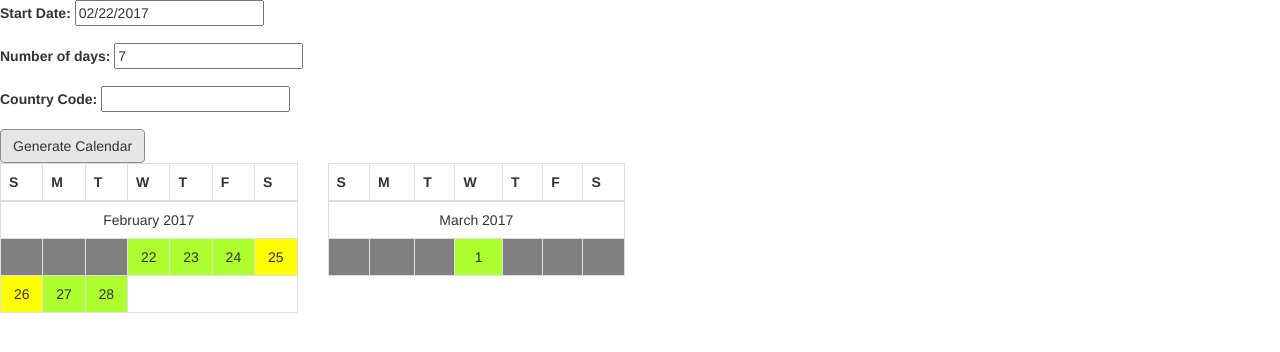
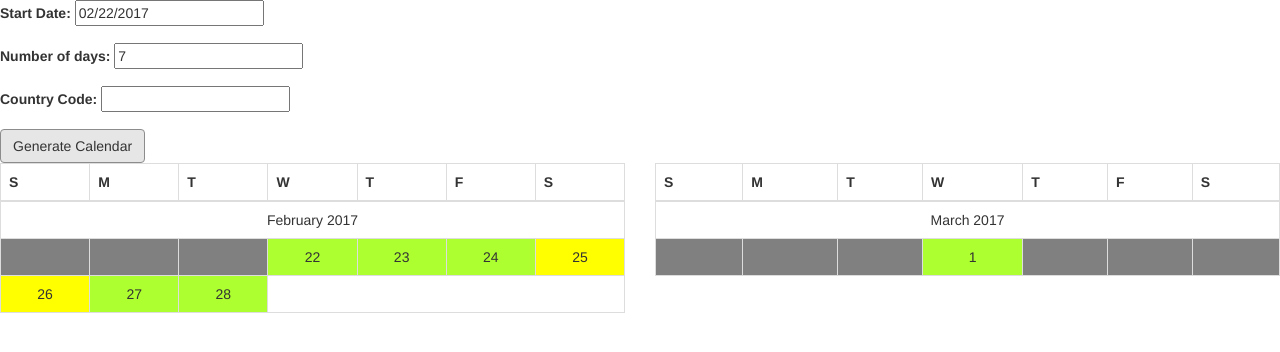
Before and after one commit to cyaiox/calendar-prosoft, a plain HTML site: page index.html in a window 1280 px wide. Both pictures are taken after a click on the link "Generate Calendar". Drawn offline with nearby package versions, Linux system fonts and the light colour scheme.

Commit message:
last commit

```diff
--- a/index.html
+++ b/index.html
@@ -57,7 +57,7 @@
     </div>
 
     <div class="row" ng-if="show_calendar" ng-repeat="year in calendar track by $index">
-        <div class="col-lg-3" ng-repeat="month in year track by $index">
+        <div class="col-lg-6" ng-repeat="month in year track by $index">
             <table class="table table-bordered">
                 <thead>
                     <th>S</th>
--- a/js/calendar.js
+++ b/js/calendar.js
@@ -66,7 +66,7 @@ app.controller('calendarCtrl', function($scope) {
                     if (d.getFullYear() != actual_year) {
                         actual_year = d.getFullYear();
                         actual_month = d.getMonth();
-                        $scope.start_month = 0;
+                        //$scope.start_month = 0;
                         $scope.number_of_year++;
                         $scope.number_of_month = 0;
                         $scope.number_of_week = 0;
```
